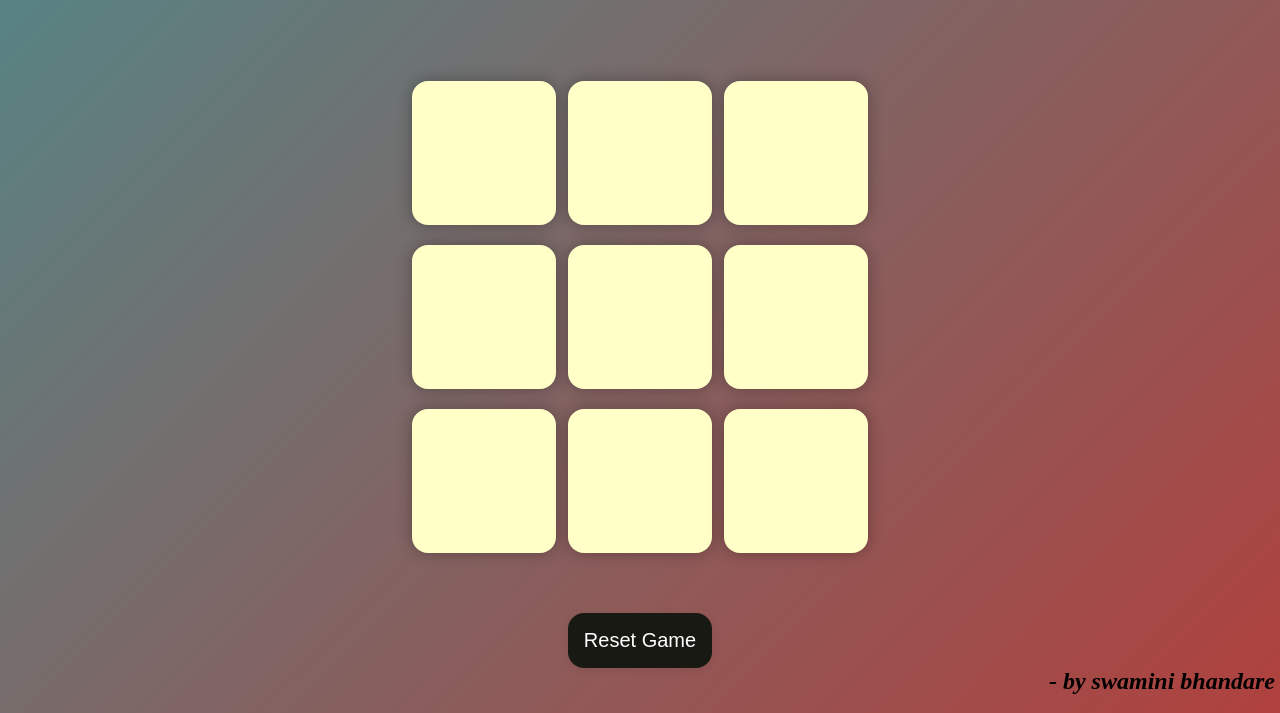
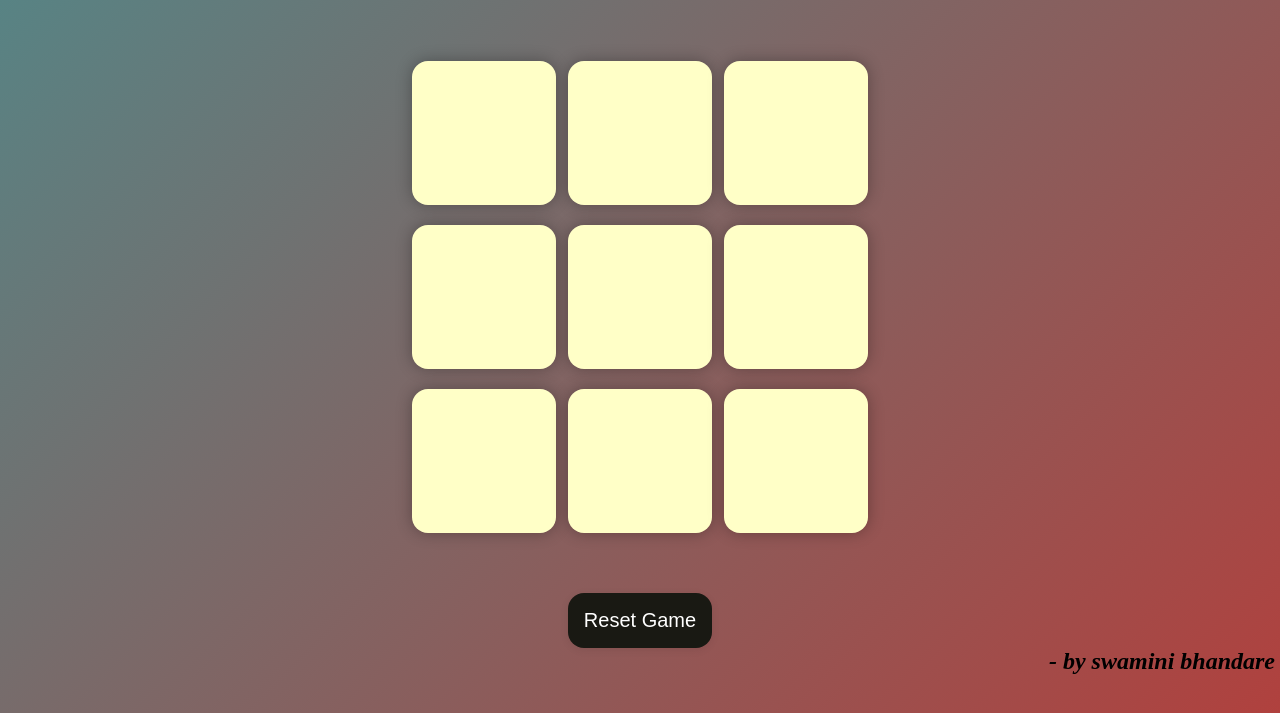
Before and after one commit to swamini10/Simple_js_Project, a plain HTML site: page index.html in a window 1280 px wide. Shown: the part 87-800 px from the top of the page. Drawn offline with Linux system fonts and the light colour scheme.

Commit message:
NewStyle

```diff
--- a/style.css
+++ b/style.css
@@ -62,7 +62,6 @@ body {
 .container {
   height: 70vh;
   display: flex;
-  padding-top: 20px;
   justify-content: center;
   align-items: center;
 }
@@ -143,4 +142,5 @@ body {
    justify-content:end;
    text-align:right;
    font-style: oblique;
+   margin-bottom:10px;
 }
```
